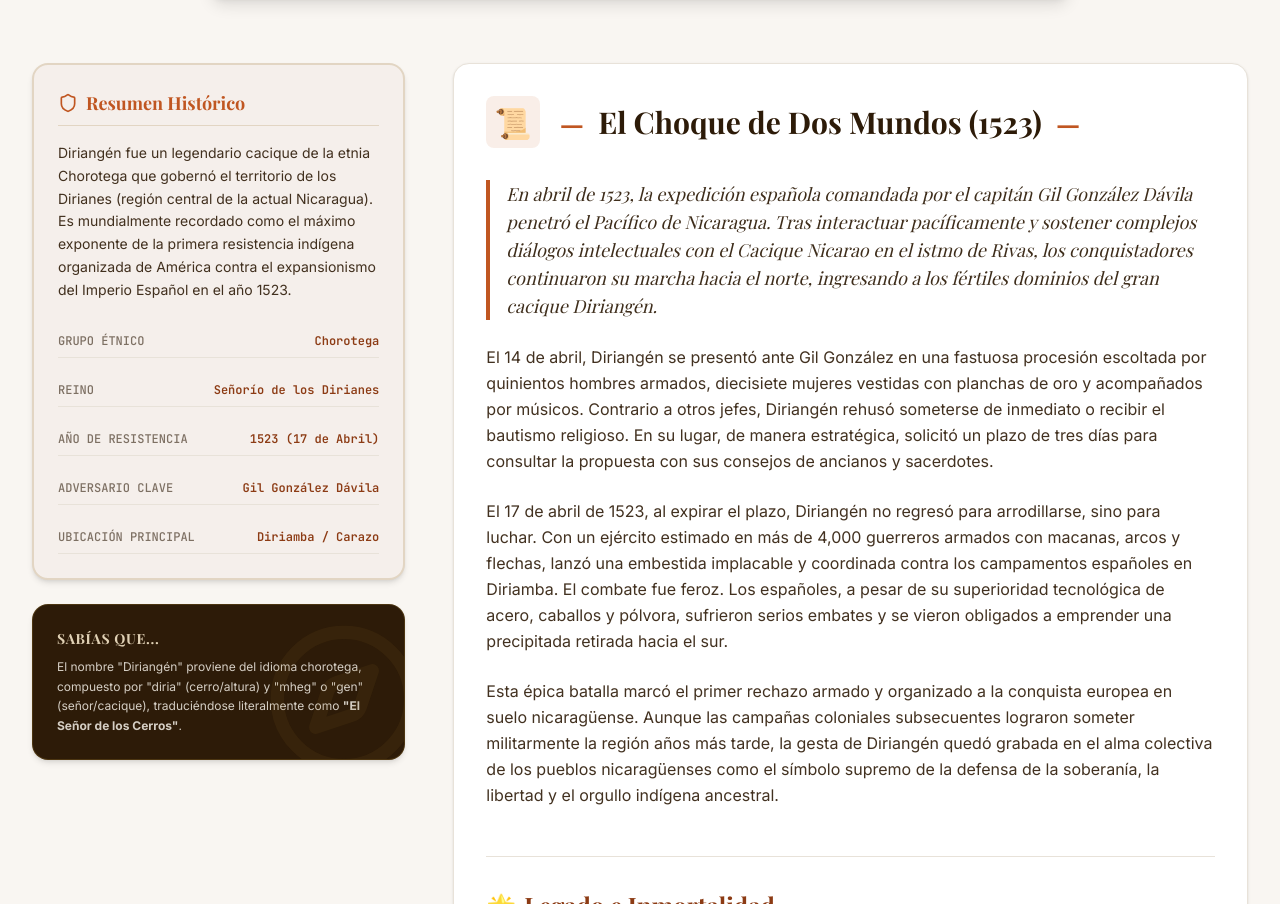
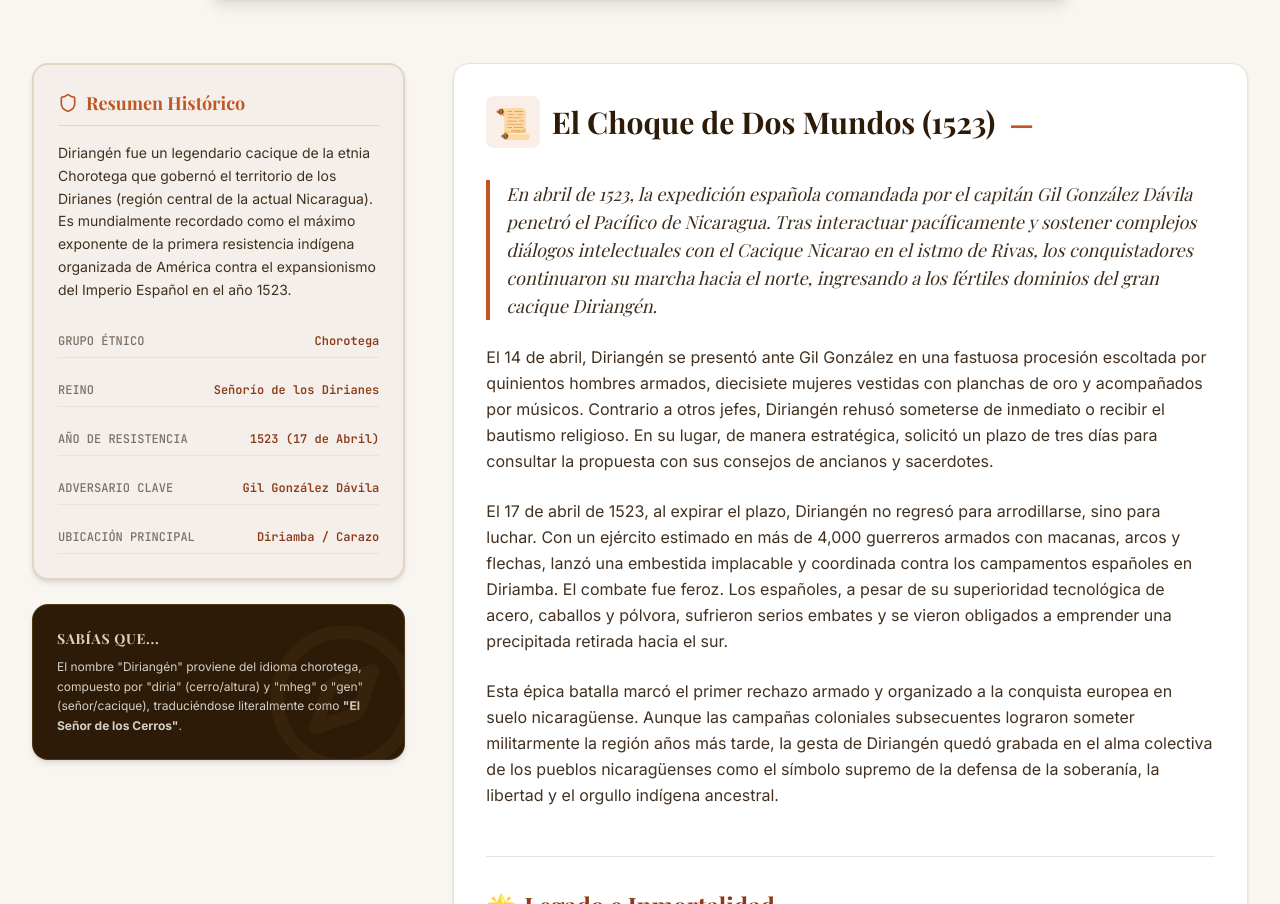
Before and after one commit to jonan24/proyecto-unan-cacique, a React (Vite) app: page / in a window 1280 px wide. Shown: the part 1042-1946 px from the top of the page. Built offline with nearby package versions, Linux system fonts and the light colour scheme; a web font is replaced by a local one.

Commit message:
style: remove unnecessary comment from index.css

```diff
--- a/src/index.css
+++ b/src/index.css
@@ -62,7 +62,7 @@
 .colonial-border-bottom {
   border-bottom: 1px solid rgba(45, 27, 8, 0.15);
 }
-
+#hola
 .title-ornament::before, .title-ornament::after {
   content: " — ";
   color: var(--color-colonial-terracotta);
```
